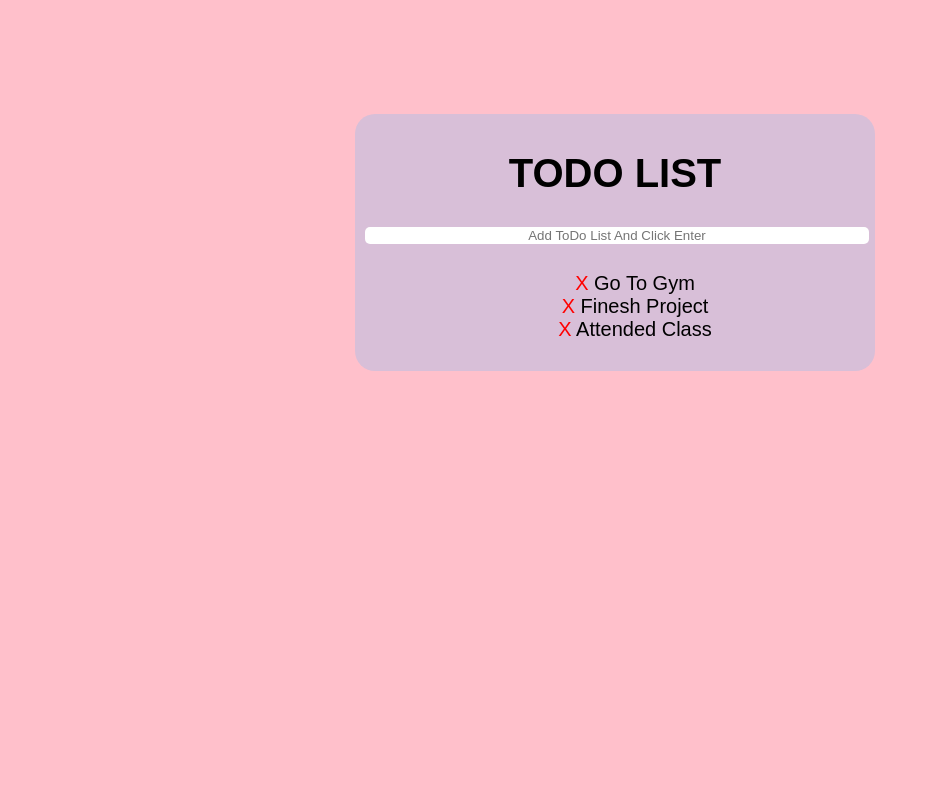
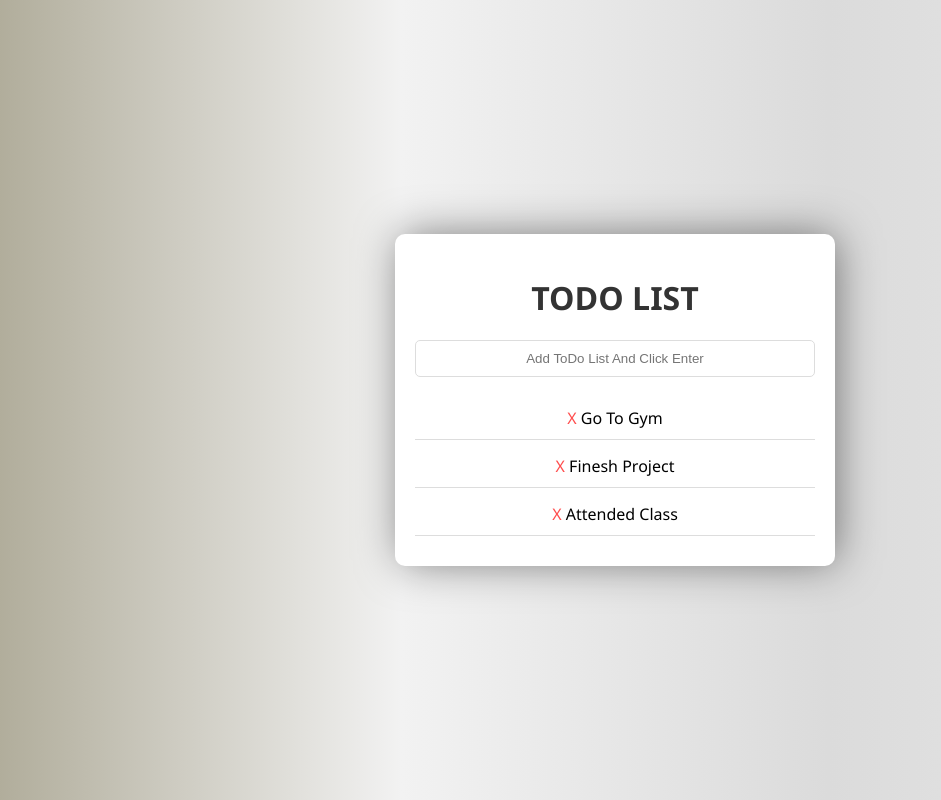
Before and after one commit to DHARUNSURYA/OCTANET_DECEMBER, a plain HTML site: page index.html in a window 1280 px wide. Shown: the whole page, without its empty margins (25-966 px from the left). Drawn offline with nearby package versions, Linux system fonts and the light colour scheme.

Commit message:
Update todo.css

```diff
--- a/todo.css
+++ b/todo.css
@@ -1,41 +1,66 @@
-
-body{
-    font-family: Arial, Helvetica, sans-serif;
-    background-color: pink;
-}
-.container{
-    width: 500px;
-    background-color:thistle;
-    margin: 0 auto;
-    margin-top: 9%;
-    border-radius: 20px;
-    text-align: center;
-    font-size: 20px;
-    padding: 10px;
+body {
+    font-family: 'Segoe UI', Tahoma, Geneva, Verdana, sans-serif;
+    background: linear-gradient(to right, #ada996, #f2f2f2, #dbdbdb, #eaeaea);
+    margin: 0;
+    padding: 0;
+    display: flex;
+    justify-content: center;
+    align-items: center;
+    height: 100vh;
 }
 
-span{
-    color: rgb(255, 0, 0);
+.container {
+    width: 400px;
+    background-color: #fff;
+    border-radius: 10px;
+    text-align: center;
+    box-shadow: 3px -1px 44px -3px rgba(0,0,0,0.51);
+    padding: 20px;
+    margin: 10px;
 }
 
-.gray{
-    color: gray;
-    text-decoration: line-through;
+ul {
+    list-style: none;
+    padding: 0;
+    margin: 10px 0;
+    }
+
+li {
+    padding: 10px;
+    border-bottom: 1px solid #ddd;
+    justify-content: space-between;
+    align-items: center;
+    margin-bottom: 5px;
 }
-ul{
-    list-style: none;
+
+input {
+    border-radius: 5px;
+    color: #333;
+    text-align: center;
+    border: 1px solid #ddd;
+    margin-bottom: 8px;
+    padding: 10px;
+    width: calc(100% - 22px);
+    margin-bottom: 10px;
 }
-input{
-    border-radius: 5px;
-    color: white;
+
+
+li span {
+    color: #ff4d4d;
+    cursor: pointer;
+}
+h1 {
+    color: #333;
     text-align: center;
-    border-color: thistle;
-    margin-bottom: 8px;
-    border: none;
-    width: 100%;
 }
-input:focus{
+input:focus {
     outline: none;
-    color: rgb(0, 0, 0);
-    font-weight: bold;
+    border-color: #66afe9;
+    box-shadow: 0 0 5px rgba(102, 175, 233, 0.5);
 }
+.gray {
+    background-color: lightgray;
+    text-decoration: underline;
+    visibility: visible;
+    transform: scaleX(1);
+}
```
